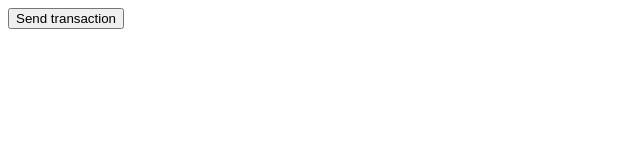
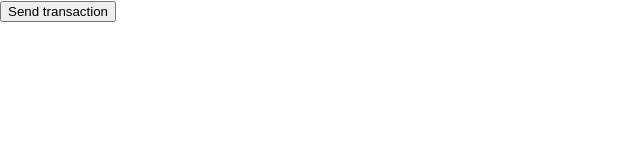
Before and after one commit to UniLogin/universal-login-web3-demo, a website built with webpack: page src/index.html in a window 1280 px wide. Shown: the whole page, without its empty margins (0-640 px from the left). Built offline with nearby package versions, Linux system fonts and the light colour scheme; what web3 would draw is missing.

Commit message:
Add styles

```diff
--- a/src/index.html
+++ b/src/index.html
@@ -3,6 +3,21 @@
 <head>
     <meta charset="UTF-8">
     <title>Universal-Login Web3 demo</title>
+    <style>
+        body {
+            margin: 0;
+            font-family: -apple-system, BlinkMacSystemFont, "Segoe UI", "Roboto", "Oxygen",
+            "Ubuntu", "Cantarell", "Fira Sans", "Droid Sans", "Helvetica Neue",
+            sans-serif;
+            -webkit-font-smoothing: antialiased;
+            -moz-osx-font-smoothing: grayscale;
+        }
+
+        code {
+            font-family: source-code-pro, Menlo, Monaco, Consolas, "Courier New",
+            monospace;
+        }
+    </style>
 </head>
 <body>
     <button id="send-btn">Send transaction</button>
```
